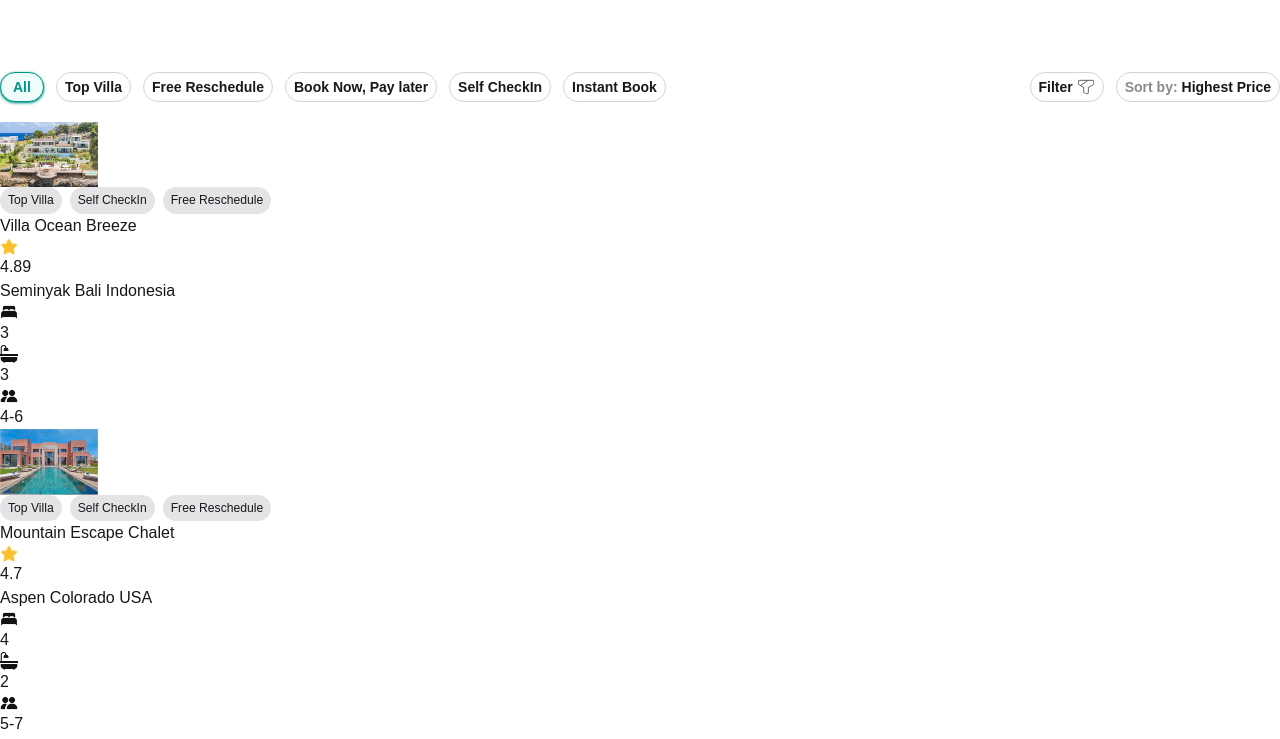
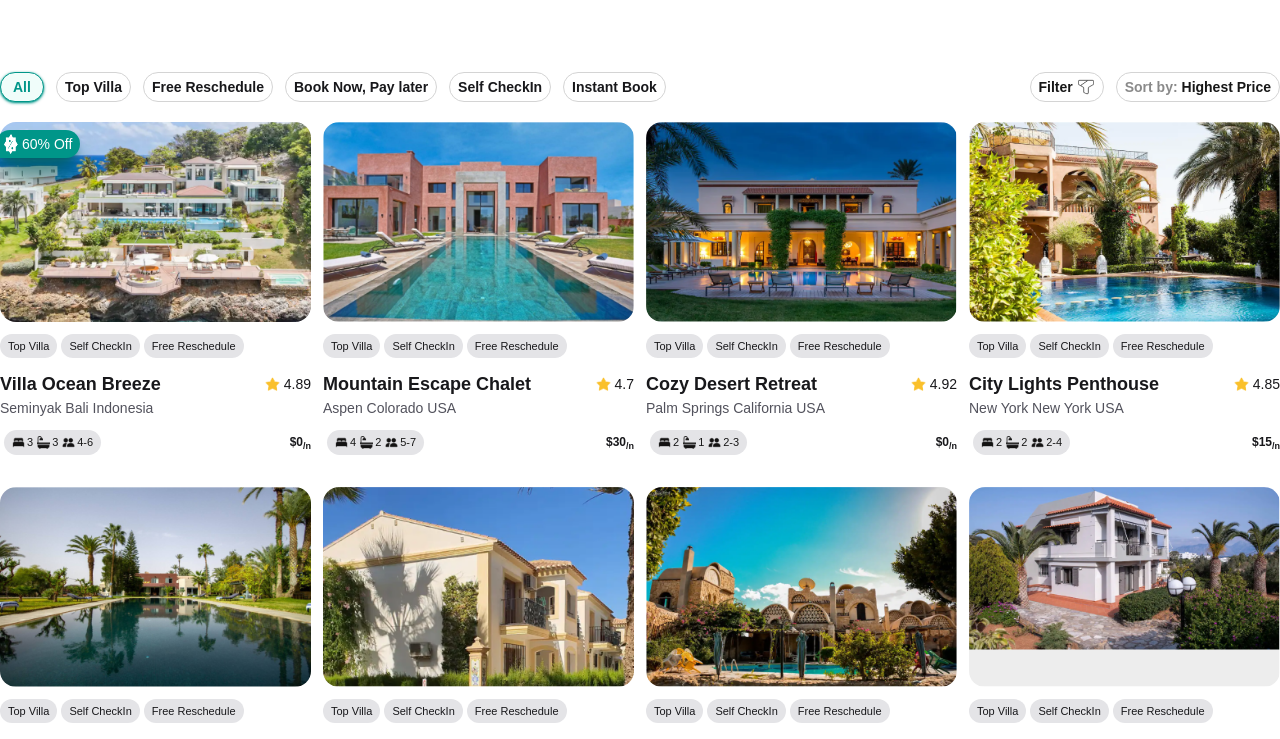
Before and after one commit to kaberege/alx-listing-app-00, a Next.js app: page / in a window 1280 px wide. Shown: the part 660-1399 px from the top of the page. Built offline with nearby package versions, Linux system fonts and the light colour scheme.

Commit message:
added styles

```diff
--- a/components/layout/Header.tsx
+++ b/components/layout/Header.tsx
@@ -23,7 +23,7 @@ const Header = () => {
           </button>
         </div>
       </section>
-      <section className='py-4 border-b-[1px] border-b-neutral-300'>
+      <section className='py-4 border-b-[1px] border-b-neutral-300 overflow-hidden'>
         <div className='w-full max-w-7xl bg-white flex items-center justify-between px-2 sm:px-4  xl:px-1 mx-auto'>
           <Image
             src="/assets/hero-section-image/alx-black.png"
--- a/constants/index.ts
+++ b/constants/index.ts
@@ -172,7 +172,7 @@ export const PROPERTYLISTINGSAMPLE: PropertyProps[] = [
       shower: "2",
       occupants: "4-6"
     },
-    image: "/assets/listing-images/List 1.png",
+    image: "/assets/listing-images/List 9.png",
     discount: "20"
   },
   {
--- a/pages/index.tsx
+++ b/pages/index.tsx
@@ -96,16 +96,25 @@ export default function Home() {
           </button>
         </div>
       </section>
-      <section>
+      <section className='relative container max-sm:max-w-[390px] mx-auto grid grid-cols-1 sm:grid-cols-2 lg:grid-cols-4 gap-x-3 gap-y-8 px-2 md:px-0'>
+        <div
+          className='absolute top-2 left-1 md:-left-1 flex gap-1 rounded-r-full rounded-tl-full bg-teal-600 hover:bg-teal-500
+        cursor-pointer transition-colors py-1 px-2 shadow-xl shadow-teal-800 z-50'>
+          <Image src="/assets/icons/Discount.png" width={14} height={14} alt="Discount" />
+          <span className='text-sm text-white font-medium'>60% Off</span>
+        </div>
         {
-          PROPERTYLISTINGSAMPLE.map((item, index) => (
-            <div key={index}>
+          PROPERTYLISTINGSAMPLE?.map((item, index) => (
+            <div
+              key={index}
+              className='flex flex-col gap-3'
+            >
               <div>
                 <Image src={item.image} width={98} height={68} alt={item.name}
-                  className=''
+                  className='w-full h-[200px] rounded-2xl cursor-pointer hover:brightness-50'
                 />
               </div>
-              <div className='flex items-center gap-2 text-zinc-900 text-[12.16px] font-medium'>
+              <div className='flex items-center gap-1 text-zinc-900 text-[11px] font-medium whitespace-nowrap overflow-x-hidden'>
                 <button
                   type="button"
                   className='bg-zinc-200 rounded-full px-2 py-1 cursor-pointer hover:bg-teal-100
@@ -128,37 +137,47 @@ export default function Home() {
                   Free Reschedule
                 </button>
               </div>
-              <div>
+              <div className='flex flex-col gap-3'>
                 <div>
-                  <h2>{item.name}</h2>
-                  <div>
-                    <Image src="/assets/icons/Star 2.png" width={18} height={18} alt='star' />
-                    <span>{item.rating}</span>
+                  <div className='flex items-center justify-between'>
+                    <h2 className='text-zinc-900 text-lg font-semibold'>{item.name}</h2>
+                    <div className='flex items-center justify-center gap-1'>
+                      <Image src="/assets/icons/Star 2.png" width={15} height={15} alt='star' />
+                      <span className='text-zinc-900 text-sm font-medium'>{item.rating}</span>
+                    </div>
                   </div>
+                  <h3
+                    className='text-zinc-600 text-sm font-medium'>
+                    {item.address.state} {item.address.city} {item.address.country}
+                  </h3>
                 </div>
-                <h3>{item.address.state} {item.address.city} {item.address.country}</h3>
-                <div>
-                  <div>
-                    <div>
-                      <Image src="/assets/icons/bed 1.png" width={18} height={18} alt='Bed' />
+                <div className='flex items-center justify-between'>
+                  <div className='flex items-center gap-1 bg-zinc-200 rounded-full px-2 py-1 cursor-pointer hover:bg-teal-100
+                  hover:text-teal-600 transition-colors text-[11px] sm:ml-1'>
+                    <div className='flex items-center justify-center gap-0.5'>
+                      <Image src="/assets/icons/bed 1.png" width={13} height={13} alt='Bed' />
                       <span>{item.offers.bed}</span>
                     </div>
-                    <div>
-                      <Image src="/assets/icons/bathtub 1.png" width={18} height={18} alt='Shower' />
+                    <div className='flex items-center justify-center gap-0.5'>
+                      <Image src="/assets/icons/bathtub 1.png" width={13} height={13} alt='Shower' />
                       <span>{item.offers.shower}</span>
                     </div>
-                    <div>
-                      <Image src="/assets/icons/people 1.png" width={18} height={18} alt='Occupants' />
+                    <div className='flex items-center justify-center gap-0.5'>
+                      <Image src="/assets/icons/people 1.png" width={13} height={13} alt='Occupants' />
                       <span>{item.offers.occupants}</span>
                     </div>
                   </div>
-                  <span>{item.discount}</span>
+                  <span className='text-zinc-900 text-xs font-semibold'>${item.discount ? item.discount : 0}<sub>/n</sub></span>
                 </div>
               </div>
             </div>
           ))
         }
       </section>
+      <section className='container flex flex-col items-center justify-center mx-auto'>
+        <button className='px-2 py-1 rounded-full'>Show more</button>
+        <p className='text-center'>Click to see more listings</p>
+      </section>
     </>
   );
 }
```
